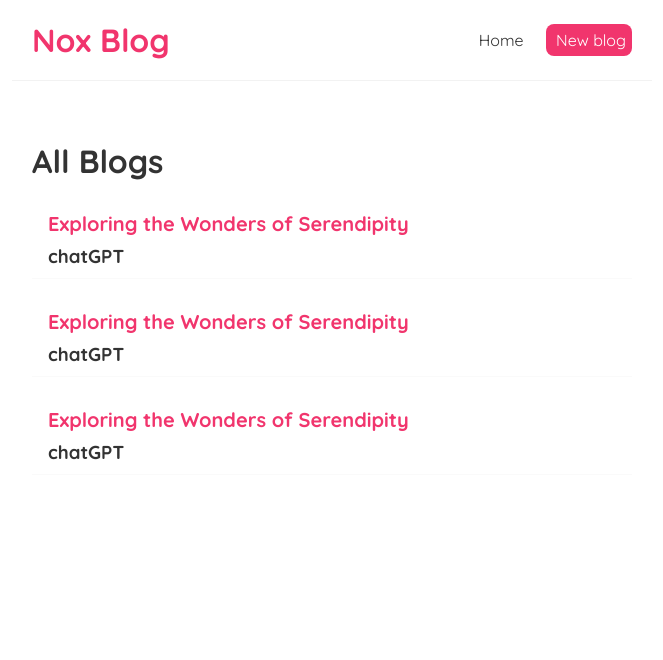
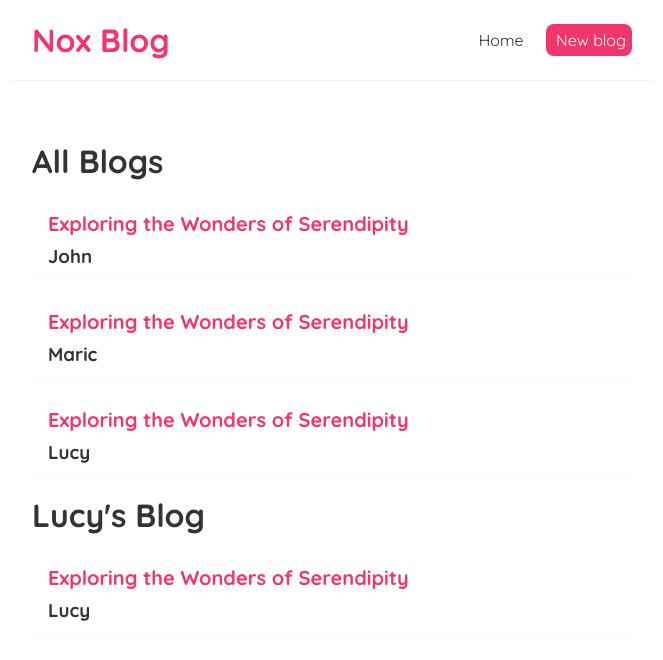
Before and after one commit to Rahul7315/Nox_blog, a React (Create React App) app: page / in a window 1280 px wide. Shown: the top 660 px of the page, without its empty margins (308-971 px from the left). Built offline with nearby package versions, Linux system fonts and the light colour scheme.

Commit message:
reuse of component

```diff
--- a/src/Home.js
+++ b/src/Home.js
@@ -3,13 +3,16 @@ import Blog_list from "./blog_list";
 const Home = () => {
 
    const [blogs, setBlogs] = useState(
-    [{id:1, title:"Exploring the Wonders of Serendipity", details:"Imagine wandering through the bustling", author:"chatGPT"},
-    {id:3, title:"Exploring the Wonders of Serendipity", details:"Imagine wandering through the bustling", author:"chatGPT"},
-    {id:2, title:"Exploring the Wonders of Serendipity", details:"Imagine wandering through the bustling", author:"chatGPT"}]
+    [{id:1, title:"Exploring the Wonders of Serendipity", details:"Imagine wandering through the bustling", author:"John"},
+    {id:3, title:"Exploring the Wonders of Serendipity", details:"Imagine wandering through the bustling", author:"Maric"},
+    {id:2, title:"Exploring the Wonders of Serendipity", details:"Imagine wandering through the bustling", author:"Lucy"}]
    );
 
     return(
+        <div className="home">
         <Blog_list blogs={blogs} title={"All Blogs"}/>
+        <Blog_list blogs={blogs.filter((blog)=> blog.author === 'Lucy')} title={"Lucy's Blog"}/>
+        </div>
     );
 }
 
```
